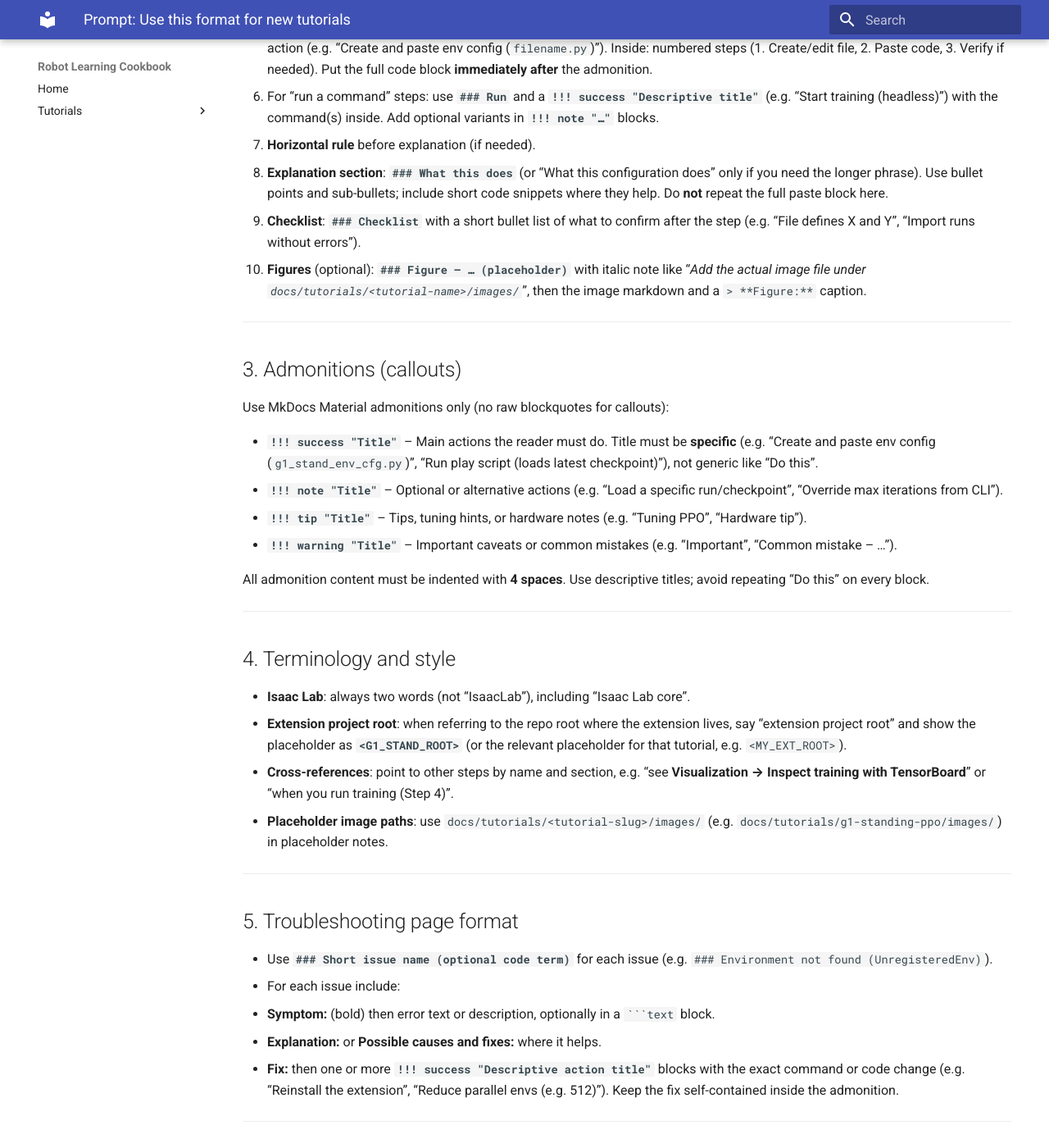
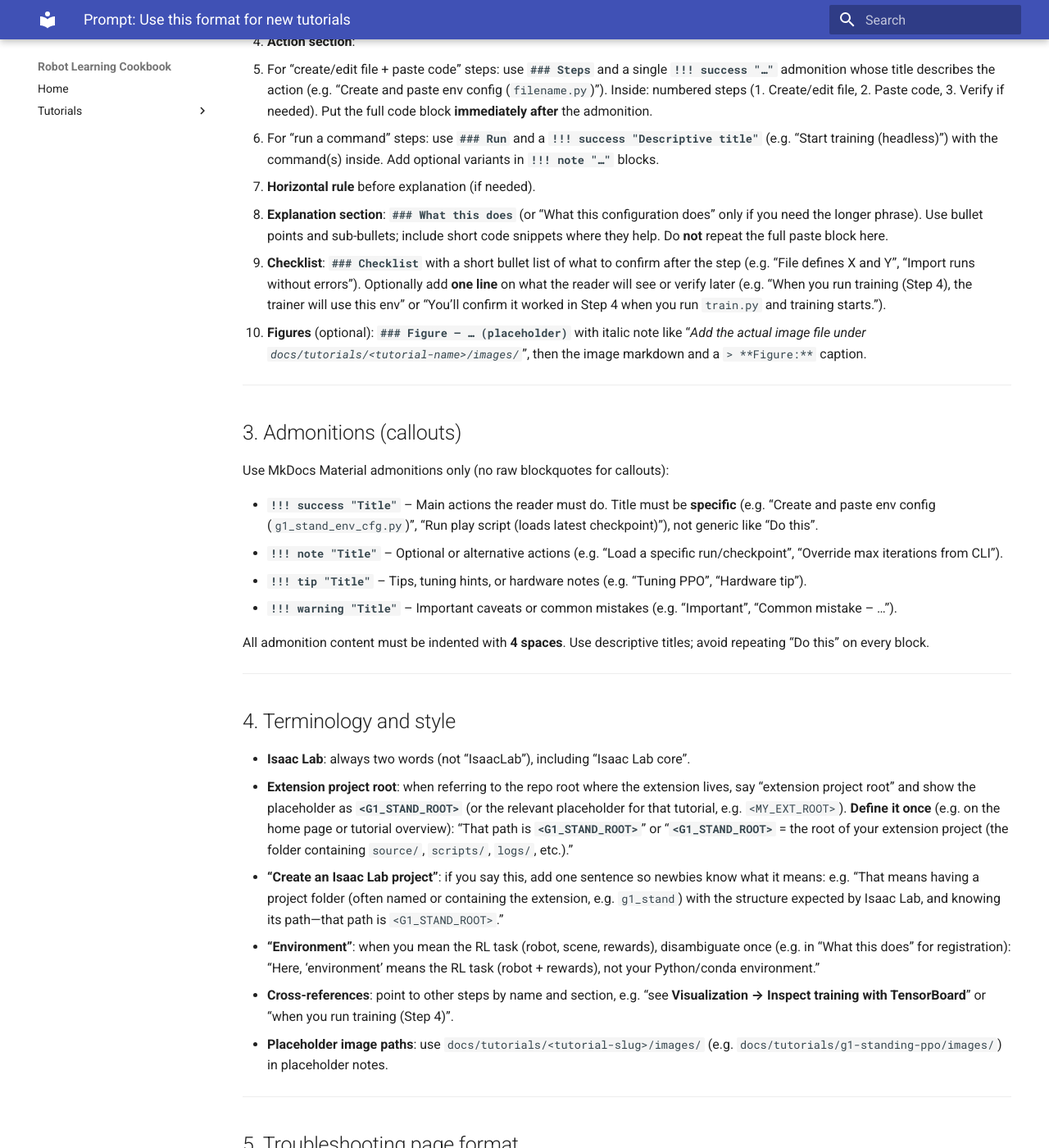
Before and after one commit to ImmortalA/robot-learning-cookbook, an MkDocs documentation site: the page built from docs/TUTORIAL_FORMAT_PROMPT.md, in a window 1280 px wide and 1400 px high, scrolled down 790 px. Shown: the whole window at 82% size. Built offline with MkDocs 1.6.1 and Material for MkDocs 9.7.7, drawn with Linux system fonts in a browser that asks for light colours; some of the changed text lies outside the part shown.

Commit message:
minor updates

````diff
--- a/docs/TUTORIAL_FORMAT_PROMPT.md
+++ b/docs/TUTORIAL_FORMAT_PROMPT.md
@@ -6,9 +6,9 @@
 
 ## 1. Tutorial structure
 
-- **One overview page** (`index.md`): title, short intro, “You will” bullet list, **Prerequisites**, **Tutorial flow** (numbered list matching the step pages), and a note to use the sidebar nav.
+- **One overview page** (`index.md`): title, short intro, **“Why start with this task?”** (one short paragraph: why this task is a good first step—e.g. minimal stable behavior, clear feedback loop, extends to harder tasks), “You will” bullet list, **Prerequisites**, **Tutorial flow** (numbered list matching the step pages), and a note to use the sidebar nav.
 - **Step pages**: one page per major step. Use the heading pattern **`## Step N – Short title`** (e.g. `## Step 1 – Define the Standing Environment`).
-- **Optional final page**: **Troubleshooting** with symptom → explanation → fix, using admonitions for the “do this” parts.
+- **Optional final page**: **Troubleshooting** with a **“Where things live”** line at the top (see §5), then symptom → explanation → fix, using admonitions for the “do this” parts.
 
 ---
 
@@ -24,7 +24,7 @@
    - For “run a command” steps: use **`### Run`** and a **`!!! success "Descriptive title"`** (e.g. “Start training (headless)”) with the command(s) inside. Add optional variants in **`!!! note "…"`** blocks.
 5. **Horizontal rule** before explanation (if needed).
 6. **Explanation section**: **`### What this does`** (or “What this configuration does” only if you need the longer phrase). Use bullet points and sub-bullets; include short code snippets where they help. Do **not** repeat the full paste block here.
-7. **Checklist**: **`### Checklist`** with a short bullet list of what to confirm after the step (e.g. “File defines X and Y”, “Import runs without errors”).
+7. **Checklist**: **`### Checklist`** with a short bullet list of what to confirm after the step (e.g. “File defines X and Y”, “Import runs without errors”). Optionally add **one line** on what the reader will see or verify later (e.g. “When you run training (Step 4), the trainer will use this env” or “You’ll confirm it worked in Step 4 when you run `train.py` and training starts.”).
 8. **Figures** (optional): **`### Figure – … (placeholder)`** with italic note like “_Add the actual image file under `docs/tutorials/<tutorial-name>/images/`_”, then the image markdown and a `> **Figure:**` caption.
 
 ---
@@ -45,7 +45,9 @@
 ## 4. Terminology and style
 
 - **Isaac Lab**: always two words (not “IsaacLab”), including “Isaac Lab core”.
-- **Extension project root**: when referring to the repo root where the extension lives, say “extension project root” and show the placeholder as **`<G1_STAND_ROOT>`** (or the relevant placeholder for that tutorial, e.g. `<MY_EXT_ROOT>`).
+- **Extension project root**: when referring to the repo root where the extension lives, say “extension project root” and show the placeholder as **`<G1_STAND_ROOT>`** (or the relevant placeholder for that tutorial, e.g. `<MY_EXT_ROOT>`). **Define it once** (e.g. on the home page or tutorial overview): “That path is **`<G1_STAND_ROOT>`**” or “**`<G1_STAND_ROOT>`** = the root of your extension project (the folder containing `source/`, `scripts/`, `logs/`, etc.).”
+- **“Create an Isaac Lab project”**: if you say this, add one sentence so newbies know what it means: e.g. “That means having a project folder (often named or containing the extension, e.g. `g1_stand`) with the structure expected by Isaac Lab, and knowing its path—that path is `<G1_STAND_ROOT>`.”
+- **“Environment”**: when you mean the RL task (robot, scene, rewards), disambiguate once (e.g. in “What this does” for registration): “Here, ‘environment’ means the RL task (robot + rewards), not your Python/conda environment.”
 - **Cross-references**: point to other steps by name and section, e.g. “see **Visualization → Inspect training with TensorBoard**” or “when you run training (Step 4)”.
 - **Placeholder image paths**: use `docs/tutorials/<tutorial-slug>/images/` (e.g. `docs/tutorials/g1-standing-ppo/images/`) in placeholder notes.
 
@@ -53,6 +55,7 @@
 
 ## 5. Troubleshooting page format
 
+- **Start with “Where things live”**: right after the intro, add one line so lost readers know where files and commands live: “All paths below are relative to **`<G1_STAND_ROOT>`** (the root of your extension project). For example: `source/g1_stand/...`, `scripts/rsl_rl/...`, `logs/rsl_rl/...`.”
 - Use **`### Short issue name (optional code term)`** for each issue (e.g. `### Environment not found (UnregisteredEnv)`).
 - For each issue include:
   - **Symptom:** (bold) then error text or description, optionally in a ` ```text ` block.
@@ -72,8 +75,12 @@
 - [ ] Every reader action is in a **`!!! success`** or **`!!! note`** admonition with a **specific title** (no generic “Do this”).
 - [ ] No blockquote callouts (`> **Note**` etc.); all callouts use **`!!! type "Title"`** admonitions.
 - [ ] “Isaac Lab” (two words) and “extension project root” used consistently.
-- [ ] Step pages have **Steps** or **Run** → code/commands → **What this does** → **Checklist** (and optional Figure).
+- [ ] **`<G1_STAND_ROOT>`** (or tutorial placeholder) is **defined once** (home page or overview); “Create an Isaac Lab project” is clarified (folder + path).
+- [ ] Where “environment” means the RL task, it’s disambiguated from Python/conda env (e.g. one sentence in “What this does”).
+- [ ] Step pages have **Steps** or **Run** → code/commands → **What this does** → **Checklist** (and optional Figure). Checklists optionally include “what you’ll see/verify in a later step.”
+- [ ] Troubleshooting page starts with a **“Where things live”** line (paths relative to `<G1_STAND_ROOT>`).
 - [ ] Tutorial flow on the overview page matches the step pages and nav.
+- [ ] Overview includes a short **“Why start with this task?”** (or equivalent) if it’s the recommended first tutorial.
 - [ ] Placeholder figure paths use `docs/tutorials/<tutorial-slug>/images/`.
 
 Use the existing **G1 standing PPO** tutorial under `docs/tutorials/g1-standing-ppo/` as the reference implementation for this format.
````
Also changed, not shown: docs/index.md (+6 -1 lines), docs/tutorials/g1-standing-ppo/env_config.md (+2 -0 lines), docs/tutorials/g1-standing-ppo/gym_registration.md (+3 -1 lines), docs/tutorials/g1-standing-ppo/troubleshooting.md (+2 -0 lines).
